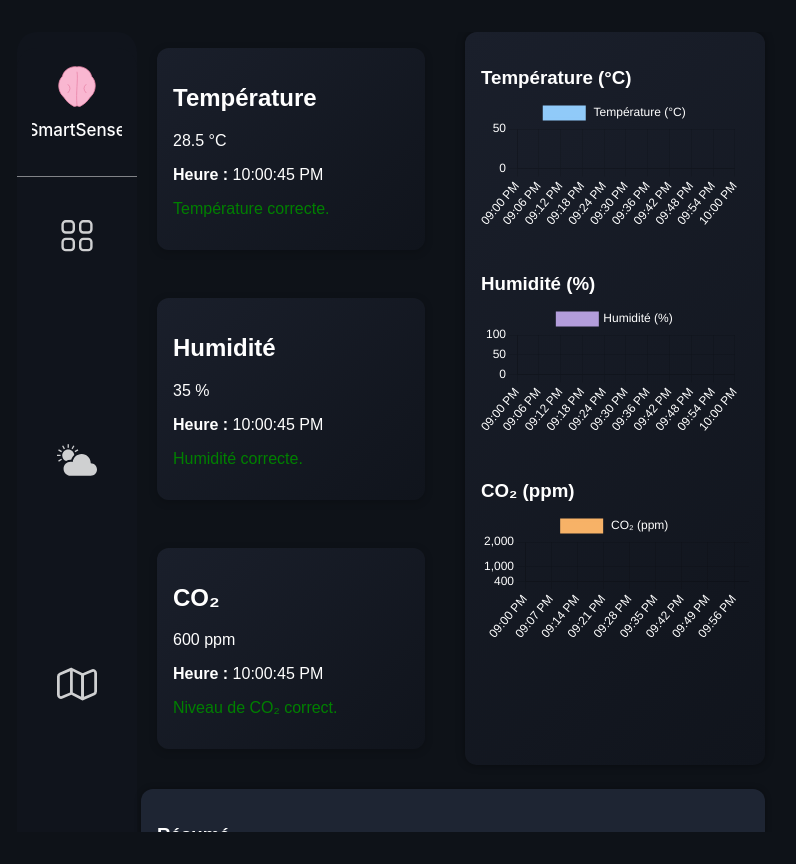
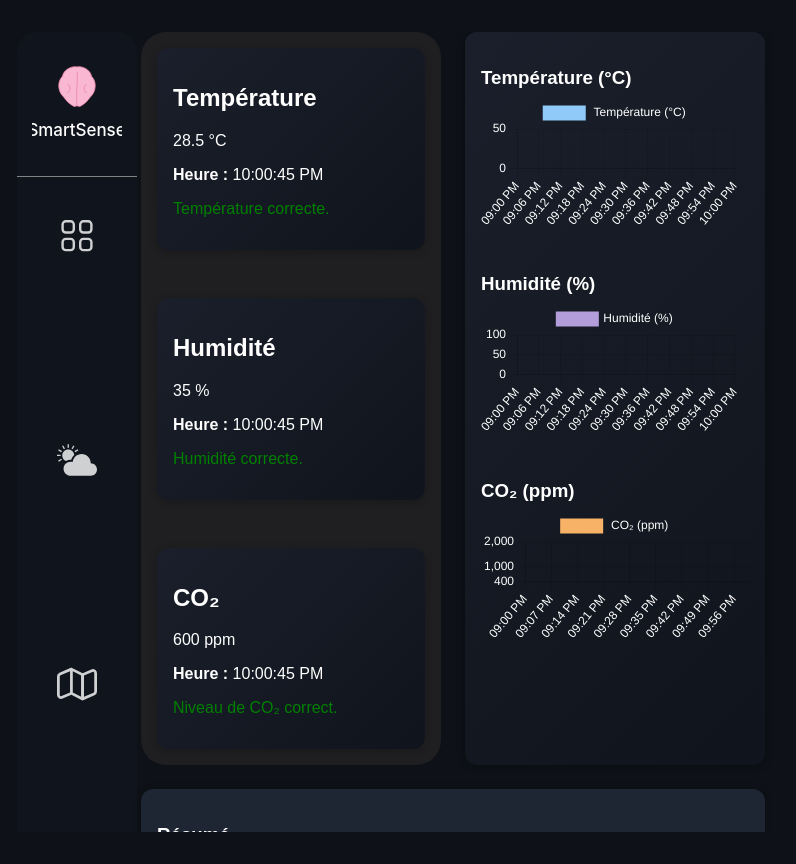
Before and after one commit to LiOlivier/SmartSense, a React (Create React App) app in the folder frontend/: page / in a window 1280 px wide. Shown: the whole page, without its empty margins (15-811 px from the left). Built offline with nearby package versions, Linux system fonts and the light colour scheme; no server answers.

Commit message:
Widget background

```diff
--- a/frontend/src/components/Dashboard/Dashboard.css
+++ b/frontend/src/components/Dashboard/Dashboard.css
@@ -21,8 +21,10 @@ body {
   display: grid;
   gap: 1rem;
   align-content: start;
+  background-color: #1F1F22 ;
+  border-radius: 25px;
+}
 
-}
 
 .graph-container {
   width: 100%;
--- a/frontend/src/components/Dashboard/Dashboard.jsx
+++ b/frontend/src/components/Dashboard/Dashboard.jsx
@@ -31,6 +31,7 @@ function Dashboard() {
       </div>
 
       <div className="widgets">
+        {/* <p>Données Capteurs</p> */}
         <TemperatureWidget data={donnees.filter(d => d.type === "température")} />
         <HumidityWidget data={donnees.filter(d => d.type === "humidité")} />
         <Co2Widget data={donnees.filter(d => d.type === "co2")} />
```
